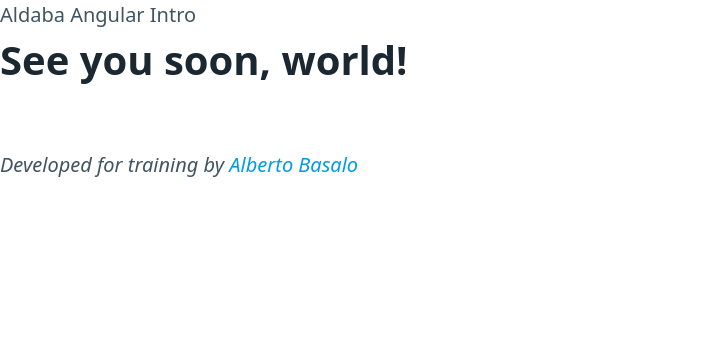
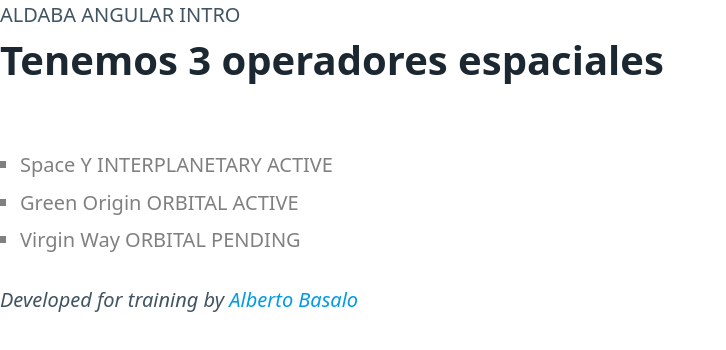
Before and after one commit to Esmoris/Aldaba-Angular-Intro, an Angular app: page / in a window 1280 px wide. Shown: the top 350 px of the page, without its empty margins (0-726 px from the left). Built offline with nearby package versions, Linux system fonts and the light colour scheme.

Commit message:
feat: list operators

```diff
--- a/src/app/app.component.css
+++ b/src/app/app.component.css
@@ -0,0 +1,7 @@
+.active {
+  color: blue;
+}
+
+.pending {
+  color: gray;
+}
--- a/src/app/app.component.html
+++ b/src/app/app.component.html
@@ -1,6 +1,13 @@
-<header>Aldaba Angular Intro</header>
+<header>{{ title | uppercase }}</header>
 <main>
-  <h1>See you soon, world!</h1>
+  <h1>Tenemos {{ operators.length }} operadores espaciales</h1>
+  <ul>
+
+    <li *ngFor="let operator of operators"
+        [class]="getOperatorClass(operator) ">
+      {{ operator.name }} {{ operator.range }} {{ operator.status }}
+    </li>
+  </ul>
   <router-outlet></router-outlet>
 </main>
 <footer>
--- a/src/app/app.component.ts
+++ b/src/app/app.component.ts
@@ -1,5 +1,6 @@
 import { Component } from "@angular/core";
-import { TRIPS } from "./data/astro_bookings";
+import { OPERATORS, TRIPS } from "./data/astro_bookings";
+import { Operator, OperatorStatus } from "./models/operator";
 import { Trip } from "./models/trip";
 
 @Component({
@@ -8,9 +9,13 @@
   styleUrls: ["./app.component.css"],
 })
 export class AppComponent {
-  title = "aldaba-angular-intro";
+  public title = "aldaba angular intro";
+  public operators: Operator[] = OPERATORS;
   public trips: Trip[] = TRIPS;
   constructor() {
     console.log(this.trips);
   }
+  public getOperatorClass(operator: Operator): string {
+    return operator.status == OperatorStatus.ACTIVE ? "active" : "pending";
+  }
 }
```
